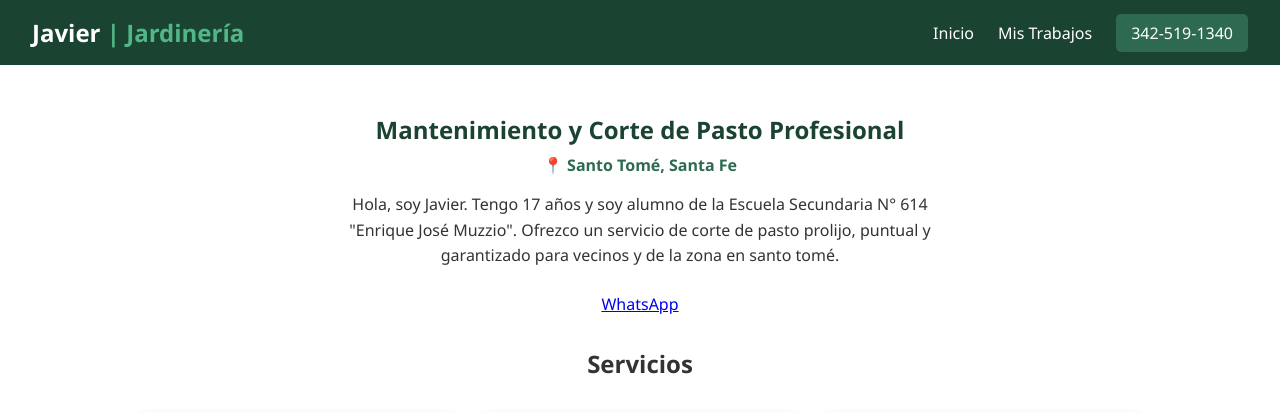
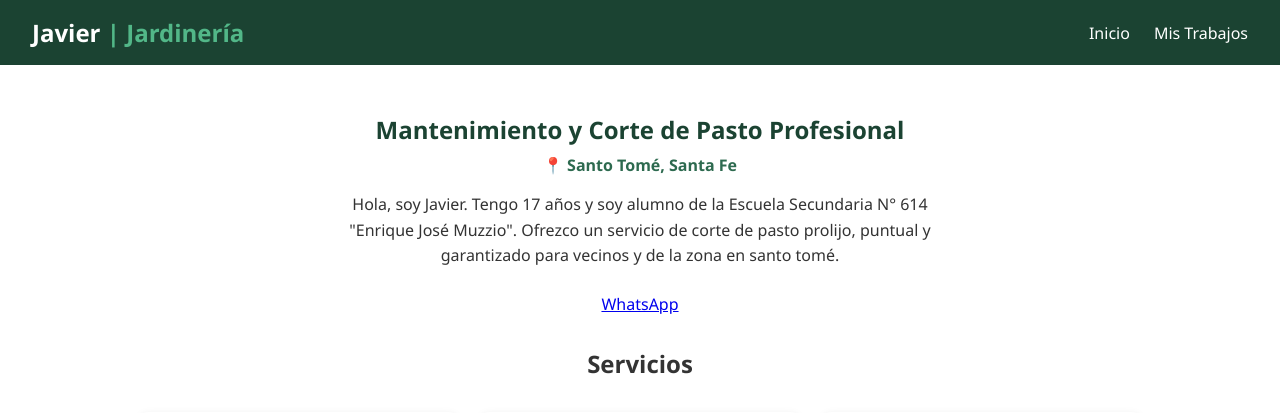
Before and after one commit to javiermnds/corte-pasto-javi, a Django app: page / in a window 1280 px wide. Shown: the top 413 px of the page. Run offline with Django 5.2, Linux system fonts and the light colour scheme; data comes from the database, SQL or seed files in the repository.

Commit message:
Update navbar.html

```diff
--- a/portal/templates/portal/navbar.html
+++ b/portal/templates/portal/navbar.html
@@ -5,6 +5,5 @@
     <ul class="nav-links">
         <li><a href="{% url 'inicio' %}">Inicio</a></li>
         <li><a href="{% url 'trabajo' %}">Mis Trabajos</a></li>
-        <li><a href="https://wa.me/5493425191340" class="btn-destacado" target="_blank">342-519-1340</a></li>
     </ul>
 </nav>
```
